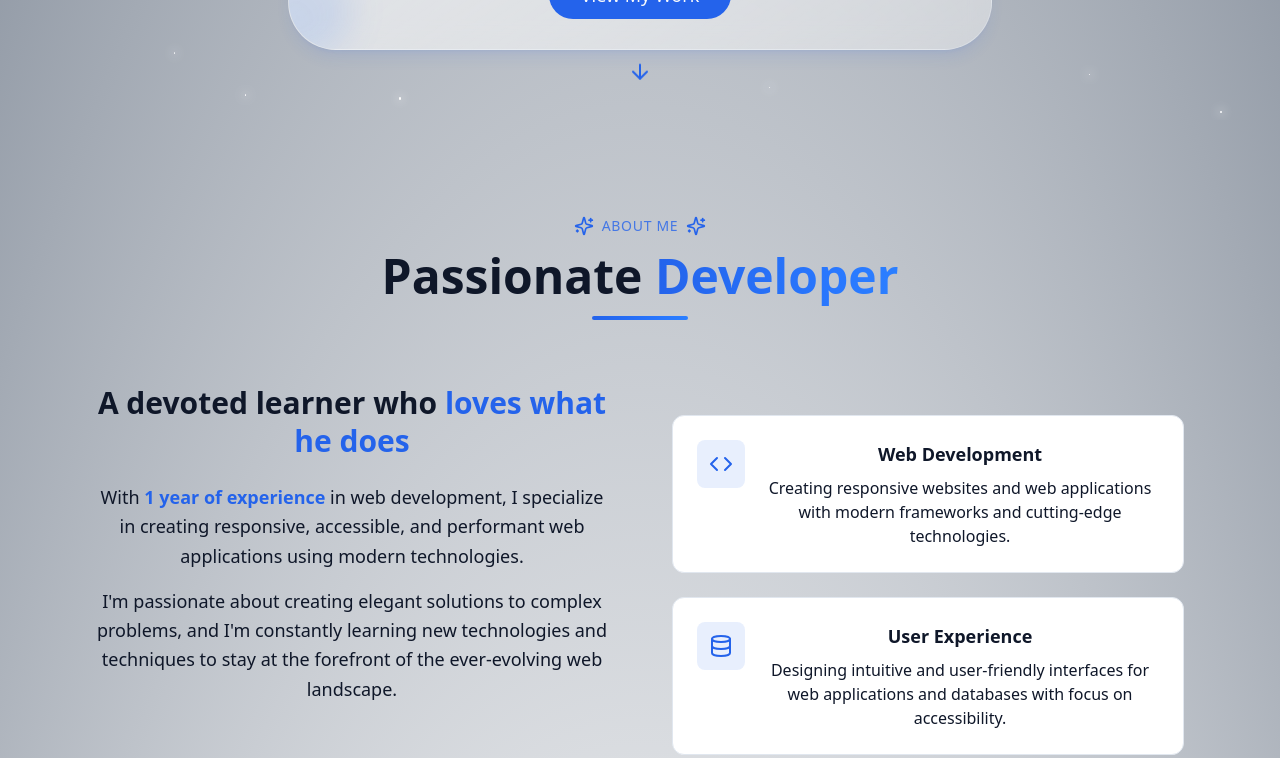
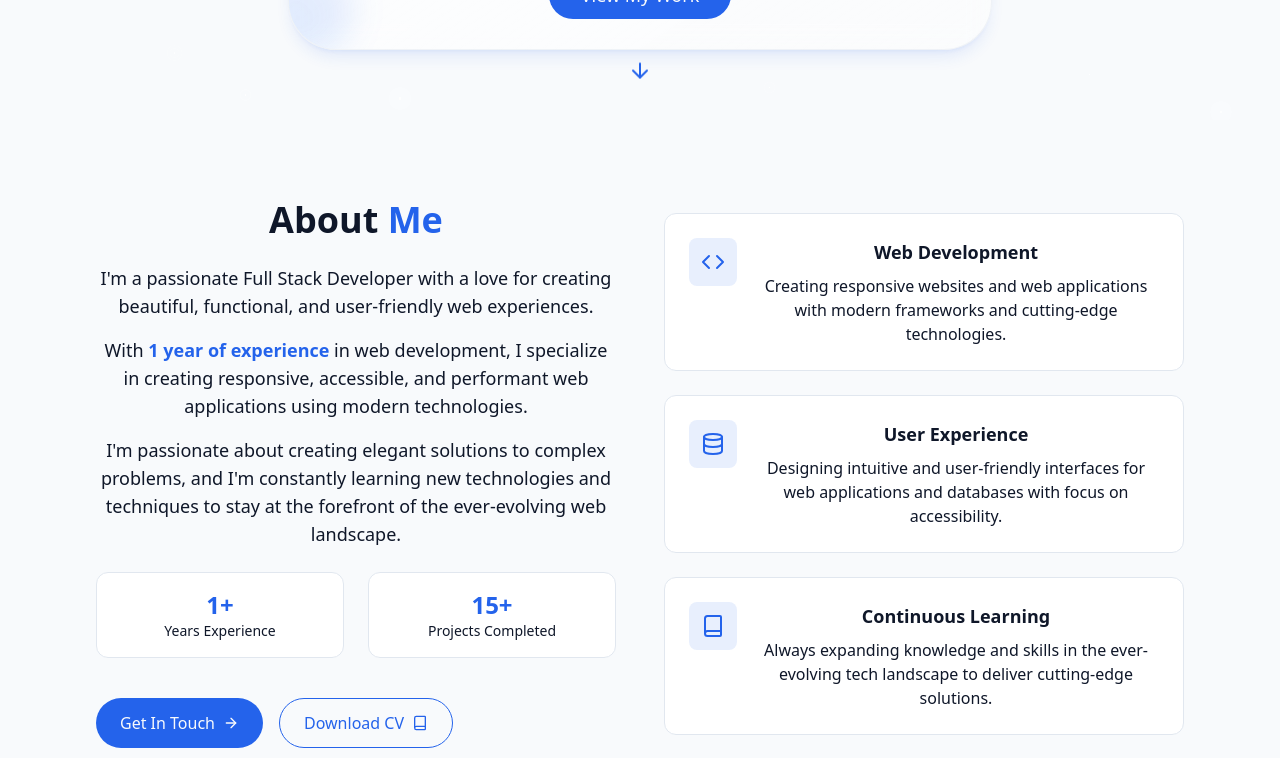
Before and after one commit to junito02/Junior-portfolio, a React (Vite) app: page / in a window 1280 px wide. Shown: the part 680-1438 px from the top of the page. Built offline with nearby package versions, Linux system fonts and the light colour scheme.

Commit message:
retornando-fondo anterior-modo-claro

```diff
--- a/src/components/AboutSection.jsx
+++ b/src/components/AboutSection.jsx
@@ -1,7 +1,6 @@
-import { Book, Code, Database, Sparkles, ArrowRight } from "lucide-react";
 import { motion } from "framer-motion";
+import { ArrowRight, Code, Database, Book } from "lucide-react";
 
-// Animaciones simplificadas para mejor performance
 const fadeInUp = {
   hidden: { opacity: 0, y: 30 },
   visible: { opacity: 1, y: 0 },
@@ -9,52 +8,30 @@ const fadeInUp = {
 
 export const AboutSection = () => {
   return (
-    <section id="about" className="py-24 px-4 relative">
+    <section id="about" className="py-20 px-4 relative">
       <div className="container mx-auto max-w-6xl">
-        {/* Header simplificado */}
         <motion.div
-          className="text-center mb-16"
-          initial={{ opacity: 0, y: 20 }}
-          whileInView={{ opacity: 1, y: 0 }}
-          transition={{ duration: 0.6 }}
-          viewport={{ once: true }}
-        >
-          <div className="inline-flex items-center gap-2 mb-4">
-            <Sparkles className="h-5 w-5 text-primary" />
-            <span className="text-sm font-medium text-primary/80 uppercase tracking-wider">
-              About Me
-            </span>
-            <Sparkles className="h-5 w-5 text-primary" />
-          </div>
-          <h2 className="text-4xl md:text-5xl font-bold mb-4">
-            Passionate{" "}
-            <span className="text-primary bg-gradient-to-r from-primary to-blue-500 bg-clip-text text-transparent">
-              Developer
-            </span>
-          </h2>
-          <div className="w-24 h-1 bg-gradient-to-r from-primary to-blue-500 mx-auto rounded-full" />
-        </motion.div>
-
-        <div className="grid grid-cols-1 lg:grid-cols-2 gap-16 items-center">
-          {/* Texto */}
-          <motion.div
-            className="space-y-8"
+          className="grid lg:grid-cols-2 gap-12 items-center"
           initial="hidden"
           whileInView="visible"
           transition={{ duration: 0.6 }}
           viewport={{ once: true, amount: 0.3 }}
           variants={fadeInUp}
         >
-            <div className="space-y-6">
-              <h3 className="text-3xl font-bold leading-tight">
-                A devoted learner who{" "}
-                <span className="text-primary">loves what he does</span>
-              </h3>
+          {/* Contenido principal */}
+          <motion.div variants={fadeInUp}>
+            <h2 className="text-3xl md:text-4xl font-bold mb-6">
+              About <span className="text-primary">Me</span>
+            </h2>
+            <div className="space-y-4 text-lg">
+              <p className="text-muted-foreground">
+                I'm a passionate Full Stack Developer with a love for creating
+                beautiful, functional, and user-friendly web experiences.
+              </p>
 
-              <div className="space-y-4 text-lg leading-relaxed">
               <p className="text-muted-foreground">
                 With{" "}
-                  <span className="text-primary font-semibold">
+                <span className="text-primary font-semibold ">
                   1 year of experience
                 </span>{" "}
                 in web development, I specialize in creating responsive,
@@ -68,7 +45,6 @@ export const AboutSection = () => {
                 techniques to stay at the forefront of the ever-evolving web
                 landscape.
               </p>
-              </div>
             </div>
 
             {/* Stats simplificados */}
@@ -178,7 +154,7 @@ export const AboutSection = () => {
               </div>
             </motion.div>
           </motion.div>
-        </div>
+        </motion.div>
       </div>
     </section>
   );
--- a/src/components/ContactSection.jsx
+++ b/src/components/ContactSection.jsx
@@ -112,8 +112,8 @@ const ContactSectionComponent = () => {
 
   return (
     <section id="contact" className="py-24 px-4 relative">
-      {/* Background overlay para mejor contraste */}
-      <div className="absolute inset-0 bg-gradient-to-b from-transparent via-background/30 to-background/80 pointer-events-none" />
+      {/* Background overlay para mejor contraste - REMOVIDO para mantener background consistente */}
+      {/* <div className="absolute inset-0 bg-gradient-to-b from-transparent via-background/30 to-background/80 pointer-events-none" /> */}
 
       <div className="container mx-auto max-w-7xl relative z-10">
         {/* Header mejorado */}
--- a/src/components/Footer.jsx
+++ b/src/components/Footer.jsx
@@ -8,8 +8,8 @@ export const Footer = () => {
 
   return (
     <footer className="relative py-16 px-4 mt-24">
-      {/* Background overlay para mejor contraste */}
-      <div className="absolute inset-0 bg-gradient-to-t from-background via-background/95 to-transparent pointer-events-none" />
+      {/* Background overlay para mejor contraste - REMOVIDO para mantener background consistente */}
+      {/* <div className="absolute inset-0 bg-gradient-to-t from-background via-background/95 to-transparent pointer-events-none" /> */}
 
       <div className="container mx-auto max-w-6xl relative z-10">
         {/* Línea decorativa */}
--- a/src/components/ProjectsSection.jsx
+++ b/src/components/ProjectsSection.jsx
@@ -77,8 +77,8 @@ const ProjectsSectionComponent = () => {
 
   return (
     <section id="projects" className="py-24 px-4 relative">
-      {/* Background overlay para mejor contraste */}
-      <div className="absolute inset-0 bg-gradient-to-b from-transparent via-background/30 to-background/60 pointer-events-none" />
+      {/* Background overlay para mejor contraste - REMOVIDO para mantener background consistente */}
+      {/* <div className="absolute inset-0 bg-gradient-to-b from-transparent via-background/30 to-background/60 pointer-events-none" /> */}
 
       <div className="container mx-auto max-w-7xl relative z-10">
         {/* Header mejorado */}
--- a/src/components/SkillsSection.jsx
+++ b/src/components/SkillsSection.jsx
@@ -95,10 +95,10 @@ const SkillsSectionComponent = () => {
 
   return (
     <section id="skills" className="py-24 px-4 relative ">
-      {/* Background overlay para mejor contraste */}
-      <div className="absolute inset-0 bg-gradient-to-b from-transparent via-background/30 to-background/60 pointer-events-none" />
+      {/* Background overlay para mejor contraste - REMOVIDO para mantener background consistente */}
+      {/* <div className="absolute inset-0 bg-gradient-to-b from-transparent via-background/30 to-background/60 pointer-events-none" /> */}
 
-      <div className="container mx-auto max-w-7xl relative z-10">
+      <div className="container mx-auto max-w-6xl relative z-10">
         {/* Header mejorado */}
         <motion.div
           className="text-center mb-16"
--- a/src/components/StarBackground.jsx
+++ b/src/components/StarBackground.jsx
@@ -124,7 +124,7 @@ export const StarBackground = () => {
         />
       )}
 
-      {/* Optimized stars rendering */}
+      {/* Optimized stars rendering - AHORA VISIBLE EN AMBOS MODOS */}
       {stars.map((star) => (
         <div
           key={star.id}
@@ -134,14 +134,14 @@ export const StarBackground = () => {
             height: star.size + "px",
             left: star.x + "%",
             top: star.y + "%",
-            opacity: star.opacity,
+            opacity: isDarkMode ? star.opacity : star.opacity * 0.6, // Más sutil en modo claro
             animationDuration: star.animationDuration + "s",
             willChange: "opacity", // Optimize for animation
           }}
         />
       ))}
 
-      {/* Optimized meteors rendering */}
+      {/* Optimized meteors rendering - SOLO EN MODO OSCURO */}
       {isDarkMode &&
         meteors.map((meteor) => (
           <div
--- a/src/pages/Home.jsx
+++ b/src/pages/Home.jsx
@@ -10,15 +10,7 @@ import { Footer } from "../components/Footer";
 
 export const Home = () => {
   return (
-    <div className="min-h-screen w-full relative">
-      {/* Radial Gradient Background from Bottom */}
-      <div
-        className="absolute inset-0 z-0"
-        style={{
-          background:
-            "radial-gradient(125% 125% at 50% 90%, #fff 40%, #475569 100%)",
-        }}
-      />
+    <div className="min-h-screen bg-background text-foreground overflow-x-hidden">
       {/* Background Effects */}
       <StarBackground />
 
```
Lines whose indentation alone changed are shown as unchanged.
